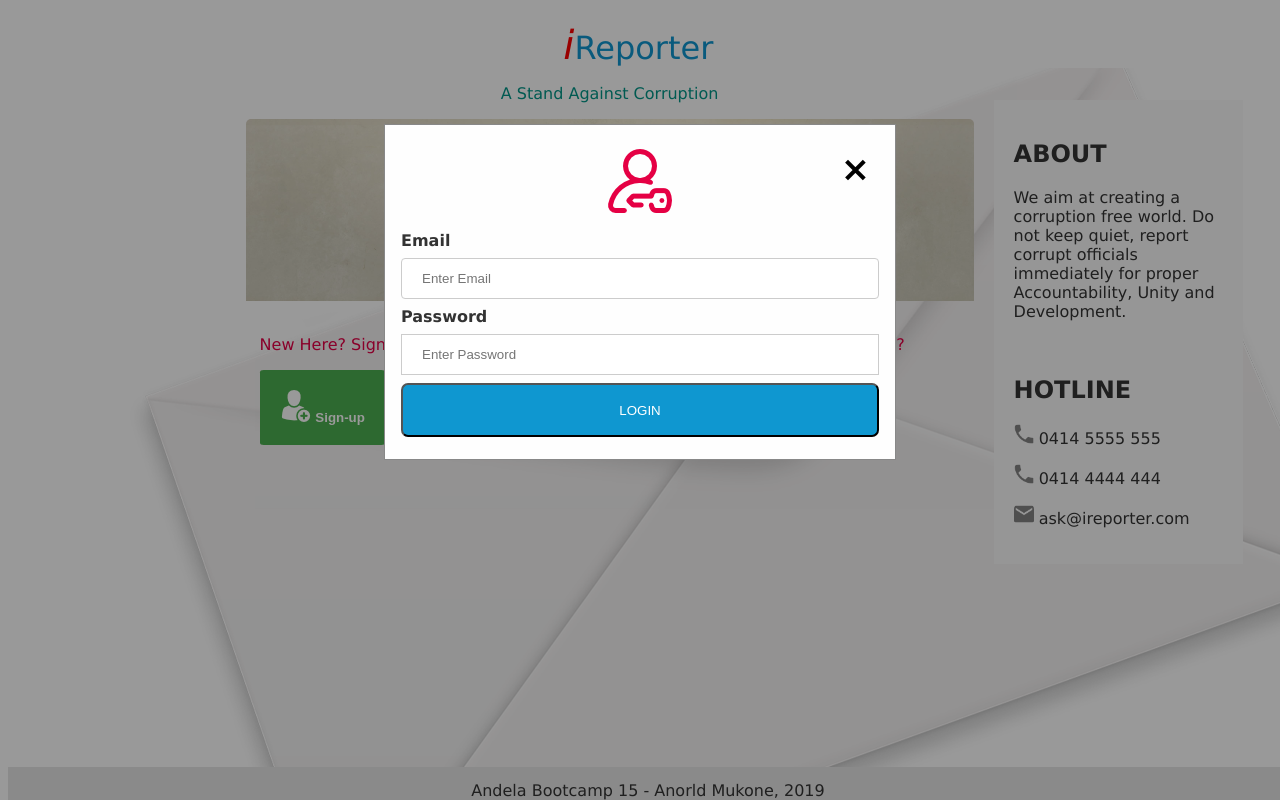
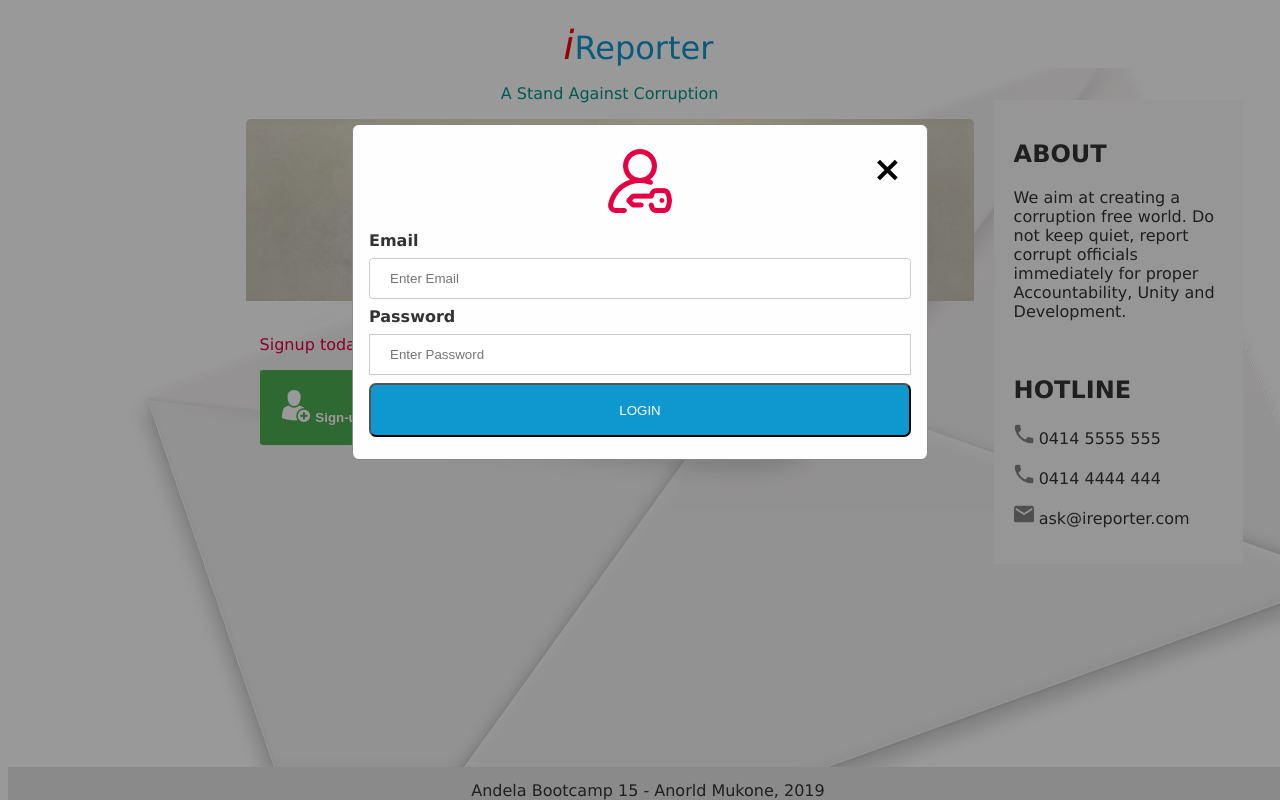
Before and after one commit to Manorlds-Eaglespark/i_reporter_full, a Flask app: template templates/index.html in a window 1280 px wide, after a click on "Log-in". Run offline with Flask 2, Linux system fonts and the light colour scheme; the template is opened without the code that fills it, so the values that code supplies are empty; parts of the project's set-up code (start-up, migrations or seed data) failed here and were passed over.

Commit message:
[#163842197] edit css improvements

```diff
--- a/css/style.css
+++ b/css/style.css
@@ -60,7 +60,7 @@ body {
     background-color: #009688;
     padding: 17.5px;
     border-radius: 7px;
-    width: 35%;
+    width: 100%;
     color: white;
 }
 
@@ -293,7 +293,8 @@ span.psw {
     margin: 5% auto 15% auto;
     /* 5% from the top, 15% from the bottom and centered */
     border: 1px solid #888;
-    width: 40%;
+    border-radius: 7px;
+    width: 45%;
     /* Could be more or less, depending on screen size */
     padding-bottom: 20px;
 }
--- a/js/functions.js
+++ b/js/functions.js
@@ -7,9 +7,9 @@ function login_user() {
     }
     let request = new Request('http://127.0.0.1:5000/api/v2/auth/login', {
         method: "POST",
-        headers: {
+        headers: new Headers({
             "Content-Type": "application/json"
-        },
+        }),
         body: JSON.stringify(data_),
         mode:'cors'
     });
--- a/templates/index.html
+++ b/templates/index.html
@@ -32,12 +32,12 @@
 
             <div class="father">
                 <div class="sister">
-                    <p id="theme">New Here? Signup now.</p>
+                    <p id="theme">Signup today</p>
                     <button class="signin" onclick="document.getElementById('id03').style.display='block'" style="width:auto;"><img
                             src="../images/new-user.png" alt="logo"> <B>Sign-up</B></button>
                 </div>
                 <div class="brother">
-                    <p id="theme">Already have an Account?</p>
+                    <p id="theme">Returning?</p>
                     <button class="createAccount" onclick="document.getElementById('id01').style.display='block'" style="width:auto;"><img
                             src="../images/login.png" alt="logo"> <B>Log-in</B></button>
                 </div>
```
